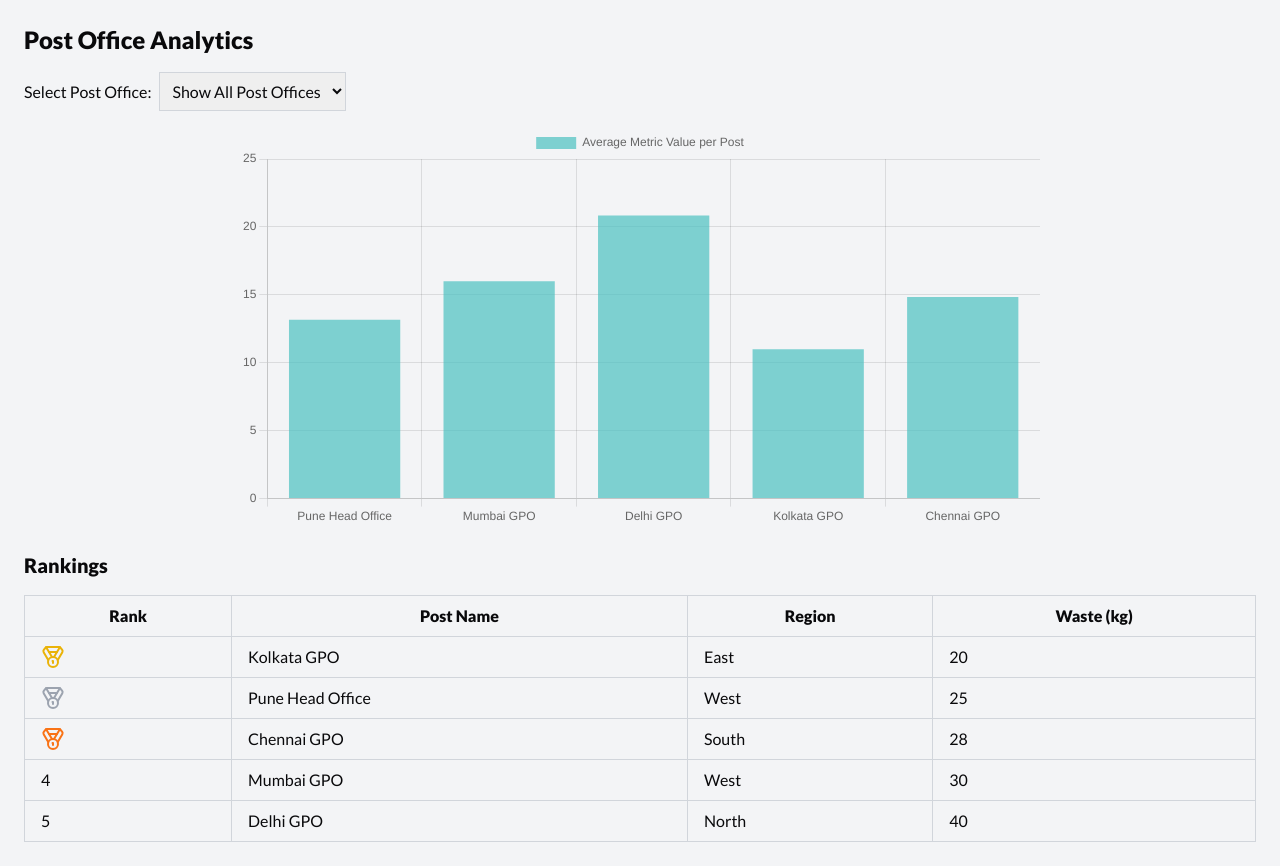
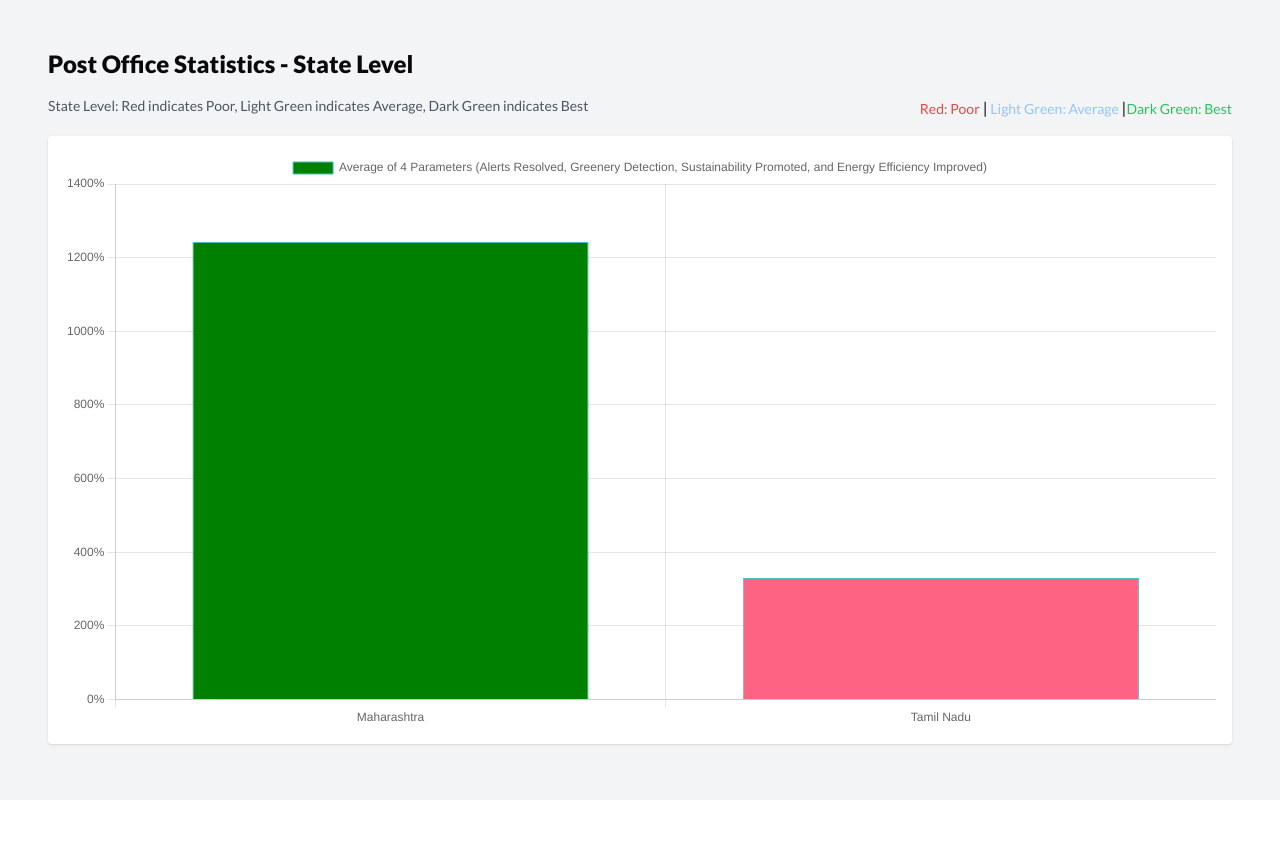
Before and after one commit to AyushKatre05/Swachhta---LiFE-Dashboard, a Next.js app: page /admin/dashboard/life-practice in a window 1280 px wide. After the commit the page ends 800 px from the top, so only its background shows below. Built offline with nearby package versions, Linux system fonts and the light colour scheme.

Commit message:
post data

```diff
--- a/src/app/(pages)/admin/dashboard/life-practice/page.jsx
+++ b/src/app/(pages)/admin/dashboard/life-practice/page.jsx
@@ -1,195 +1,199 @@
-"use client"
+"use client";
+
 import { useState, useEffect } from 'react';
-import Papa from 'papaparse';
 import { Bar } from 'react-chartjs-2';
-import { Medal } from 'lucide-react';
-import { Chart as ChartJS, CategoryScale, LinearScale, BarElement, Title, Tooltip, Legend } from 'chart.js';
+import Chart from 'chart.js/auto';
 
-// Register necessary components
-ChartJS.register(CategoryScale, LinearScale, BarElement, Title, Tooltip, Legend);
+const THRESHOLD = {
+    "Alerts Resolved": 5000,
+    "Greenery Detection": 200,
+    "Sustainability Promoted": 150,
+    "Energy Efficiency Improved": 100,
+};
 
-const AnalyticsPage = () => {
-  const [chartData, setChartData] = useState(null);
-  const [tableData, setTableData] = useState([]);
-  const [selectedPost, setSelectedPost] = useState(null);
+export default function PostOfficeStats() {
+    const [data, setData] = useState([]);
+    const [filteredData, setFilteredData] = useState([]);
+    const [level, setLevel] = useState('State'); // Tracks hierarchy level: State, Divisional, City
+    const [selected, setSelected] = useState(null); // Tracks selected item (state or divisional)
 
     useEffect(() => {
-    const fetchCSV = async () => {
-      try {
-        const response = await fetch('/post_office_stats.csv');
-        if (!response.ok) {
-          throw new Error(`HTTP error! status: ${response.status}`);
+        // Load JSON data from the public folder
+        fetch('/post_office_stats.json')
+            .then((response) => response.json())
+            .then((jsonData) => setData(jsonData));
+    }, []);
+
+    useEffect(() => {
+        if (level === 'State') {
+            setFilteredData(
+                data.reduce((acc, item) => {
+                    const existing = acc.find((d) => d.State === item.State);
+                    if (!existing) {
+                        acc.push({
+                            State: item.State,
+                            "Alerts Resolved": 0,
+                            "Greenery Detection": 0,
+                            "Sustainability Promoted": 0,
+                            "Energy Efficiency Improved": 0,
+                        });
                     }
-        const csvData = await response.text();
+                    const state = acc.find((d) => d.State === item.State);
+                    state["Alerts Resolved"] += item["Alerts Resolved"];
+                    state["Greenery Detection"] += item["Greenery Detection"];
+                    state["Sustainability Promoted"] += item["Sustainability Promoted"];
+                    state["Energy Efficiency Improved"] += item["Energy Efficiency Improved"];
+                    return acc;
+                }, [])
+            );
+        } else if (level === 'Divisional' && selected) {
+            setFilteredData(data.filter((item) => item.State === selected));
+        } else if (level === 'City' && selected) {
+            setFilteredData(data.filter((item) => item.Divisional === selected));
+        }
+    }, [level, selected, data]);
 
-        const parsedData = Papa.parse(csvData, {
-          header: true,
-          skipEmptyLines: true,
-          dynamicTyping: true,
-        }).data;
-
-        setTableData(parsedData);
-      } catch (error) {
-        console.error("Error fetching or parsing CSV data:", error);
+    const handleClick = (item) => {
+        if (level === 'State') {
+            setLevel('Divisional');
+            setSelected(item.State);
+        } else if (level === 'Divisional') {
+            setLevel('City');
+            setSelected(item.Divisional);
         }
     };
 
-    fetchCSV();
-  }, []);
-
-  const getMedal = (rank) => {
-    if (rank === 1) return <Medal className="text-yellow-500" />;
-    if (rank === 2) return <Medal className="text-gray-400" />;
-    if (rank === 3) return <Medal className="text-orange-500" />;
-    return rank; // For ranks 4 and above, display the rank number
+    const calculateAverage = (item) => {
+        const total = item["Alerts Resolved"] + item["Greenery Detection"] + item["Sustainability Promoted"] + item["Energy Efficiency Improved"];
+        return total / 4; // Average of the four metrics
     };
 
-  const handlePostChange = (event) => {
-    const postName = event.target.value;
-    setSelectedPost(postName);
+    const generateChartData = () => {
+        const labels = filteredData.map((item) => (level === 'State' ? item.State : level === 'Divisional' ? item.Divisional : item.City));
+        const averages = filteredData.map((item) => calculateAverage(item));
+
+        // Find the minimum and maximum averages
+        const minAverage = Math.min(...averages);
+        const maxAverage = Math.max(...averages);
+
+        const getColor = (value) => {
+            // Color scale: Red for lowest, Green for highest, others are in between
+            if (value === minAverage) {
+                return 'rgba(255, 99, 132, 1)'; // Red for lowest (poor)
+            }
+            if (value === maxAverage) {
+                return 'rgba(0, 128, 0, 1)'; // Green for highest (best)
+            }
+            // Other values between
+            const ratio = (value - minAverage) / (maxAverage - minAverage);
+            const red = Math.round(255 * (1 - ratio));
+            const green = Math.round(192 * ratio);
+            return 'rgba(`${red}`, `${green}`, 132, 0.6)'; // Gradients between red and green (average)
         };
 
-  if (tableData.length === 0) {
-    return <p>Loading...</p>;
-  }
-
-  const calculateAverages = (data) => {
-    const total = {
-      resolutionTime: 0,
-      alertsGenerated: 0,
-      paperIntake: 0,
-    };
-    data.forEach((entry) => {
-      total.resolutionTime += entry["Avg. Resolution Time (Hours)"];
-      total.alertsGenerated += entry["Alerts Generated"];
-      total.paperIntake += entry["Monthly Paper Waste (kg)"];
-    });
-    const count = data.length;
         return {
-      resolutionTime: total.resolutionTime / count,
-      alertsGenerated: total.alertsGenerated / count,
-      paperIntake: total.paperIntake / count,
+            labels,
+            datasets: [
+                {
+                    label: 'Average of 4 Parameters (Alerts Resolved, Greenery Detection, Sustainability Promoted, and Energy Efficiency Improved)',
+                    data: averages,
+                    backgroundColor: averages.map((value) => getColor(value)),
+                    borderColor: 'rgba(75, 192, 192, 1)',
+                    borderWidth: 1,
+                },
+            ],
         };
     };
 
-  const averages = calculateAverages(tableData);
-
-  // Rank the posts based on their paper waste
-  const rankedTableData = tableData
-    .map((entry) => ({
-      ...entry,
-      rank: 0, // Temporary rank to be replaced below
-    }))
-    .sort((a, b) => a["Monthly Paper Waste (kg)"] - b["Monthly Paper Waste (kg)"])
-    .map((entry, index) => {
-      const rank = index + 1;
-      return { ...entry, rank };
-    });
-
-  const selectedPostData = rankedTableData.find(
-    (entry) => entry["Post Name"] === selectedPost
-  );
-
-  const allPostsChartData = {
-    labels: tableData.map((entry) => entry["Post Name"]),
-    datasets: [
+    const options = {
+        responsive: true,
+        plugins: {
+            legend: {
+                display: true,
+                position: 'top',
+            },
+            annotation: {
+                annotations: [
                     {
-        label: 'Average Metric Value per Post',
-        data: tableData.map((entry) => {
-          // Calculate the average of the three metrics for each post
-          const resolutionTime = entry["Avg. Resolution Time (Hours)"] || 0;
-          const alertsGenerated = entry["Alerts Generated"] || 0;
-          const paperWaste = entry["Monthly Paper Waste (kg)"] || 0;
-          return (resolutionTime + alertsGenerated + paperWaste) / 3;
-        }),
-        backgroundColor: 'rgba(75, 192, 192, 0.7)', // Single consistent color for the bars
+                        type: 'line',
+                        yMin: 75,
+                        yMax: 75,
+                        borderColor: 'darkred', // Red and dark color for the threshold line
+                        borderWidth: 2,
+                        label: {
+                            content: '75% Threshold',
+                            enabled: true,
+                            position: 'start',
+                        },
                     },
                 ],
+            },
+        },
+        scales: {
+            y: {
+                ticks: {
+                    callback: function(value) {
+                        return value + '%'; // Show percentage on the y-axis
+                    },
+                },
+            },
+        },
+        onClick: (event, elements) => {
+            if (elements.length > 0) {
+                const index = elements[0].index;
+                handleClick(filteredData[index]);
+            }
+        },
     };
 
-
-  const selectedPostChartData = selectedPostData
-    ? {
-        labels: [
-          'Avg. Resolution Time (Hours)',
-          'Alerts Generated',
-          'Monthly Paper Waste (kg)'
-        ],
-        datasets: [
-          {
-            label: selectedPost,
-            data: [
-              selectedPostData["Avg. Resolution Time (Hours)"],
-              selectedPostData["Alerts Generated"],
-              selectedPostData["Monthly Paper Waste (kg)"],
-            ],
-            backgroundColor: 'rgba(0, 123, 255, 0.7)',
-          },
-          {
-            label: 'Average',
-            data: [
-              averages.resolutionTime,
-              averages.alertsGenerated,
-              averages.paperIntake
-            ],
-            backgroundColor: 'rgba(255, 99, 132, 0.7)',
-          },
-        ],
-      }
-    : null;
-
     return (
+        <div className="p-6">
+            <h1 className="text-2xl font-bold mb-4">Post Office Statistics - {level} Level</h1>
+            <div className="flex justify-between mb-4">
                 <div>
-      <h1 className="text-2xl font-bold mb-4">Post Office Analytics</h1>
-
-      <div className="mb-4">
-        <label htmlFor="postSelect" className="mr-2">Select Post Office:</label>
-        <select
-          id="postSelect"
-          value={selectedPost || ''}
-          onChange={handlePostChange}
-          className="p-2 border border-gray-300"
-        >
-          <option value="">Show All Post Offices</option>
-          {tableData.map((entry) => (
-            <option key={entry["Post Name"]} value={entry["Post Name"]}>
-              {entry["Post Name"]}
-            </option>
-          ))}
-        </select>
+                    {level === 'State' ? (
+                        <p className="text-sm text-gray-600">State Level: Red indicates Poor, Light Green indicates Average, Dark Green indicates Best</p>
+                    ) : level === 'Divisional' ? (
+                        <p className="text-sm text-gray-600">Divisional Level: Red indicates Poor, Light Green indicates Average, Dark Green indicates Best</p>
+                    ) : (
+                        <p className="text-sm text-gray-600">City Level: Red indicates Poor, Light Green indicates Average, Dark Green indicates Best</p>
+                    )}
                 </div>
-
-      <div style={{ width: '100%', maxWidth: '800px', margin: '0 auto' }}>
-        {selectedPost ? (
-          <Bar data={selectedPostChartData} />
+                <div>
+                    <span className="text-sm text-red-500">Red: Poor</span> |
+                    <span className="text-sm text-blue-300"> Light Green: Average </span> |
+                    <span className="text-sm text-green-500">Dark Green: Best</span>
+                </div>
+            </div>
+            <div className="bg-white p-4 rounded shadow">
+                {filteredData.length > 0 ? (
+                    <Bar data={generateChartData()} options={options} />
                 ) : (
-          <Bar data={allPostsChartData} />
+                    <p>Loading data...</p>
                 )}
             </div>
 
-      <h2 className="text-xl font-bold mt-6 mb-4">Rankings</h2>
-      <table className="table-auto w-full border-collapse border border-gray-300">
-        <thead>
-          <tr>
-            <th className="border border-gray-300 px-4 py-2">Rank</th>
-            <th className="border border-gray-300 px-4 py-2">Post Name</th>
-            <th className="border border-gray-300 px-4 py-2">Region</th>
-            <th className="border border-gray-300 px-4 py-2">Waste (kg)</th>
-          </tr>
-        </thead>
-        <tbody>
-          {rankedTableData.map((entry) => (
-            <tr key={entry["Post Name"]}>
-              <td className="border border-gray-300 px-4 py-2">{getMedal(entry.rank)}</td>
-              <td className="border border-gray-300 px-4 py-2">{entry["Post Name"]}</td>
-              <td className="border border-gray-300 px-4 py-2">{entry.Region}</td>
-              <td className="border border-gray-300 px-4 py-2">{entry["Monthly Paper Waste (kg)"]}</td>
-            </tr>
-          ))}
-        </tbody>
-      </table>
+            {level !== 'State' && (
+                <button
+                    className="mt-4 px-4 py-2 bg-blue-500 text-white rounded"
+                    onClick={() => {
+                        if (level === 'Divisional') setLevel('State');
+                        else if (level === 'City') setLevel('Divisional');
+                        setSelected(null);
+                    }}
+                >
+                    Go Back
+                </button>
+            )}
+
+            {level === 'City' && (
+                <button
+                    className="mt-4 px-4 py-2 bg-red-500 text-white rounded"
+                    onClick={() => alert("Alert sent for this post office city!")}
+                >
+                    Send Alert for This City
+                </button>
+            )}
         </div>
     );
-};
-
-export default AnalyticsPage;
+}
--- a/src/app/(pages)/dashboard/analytics/image/page.jsx
+++ b/src/app/(pages)/dashboard/analytics/image/page.jsx
@@ -94,7 +94,7 @@ function Home() {
     datasets: [
       {
         data: [result?.total_waste_area, result?.image_area - result?.total_waste_area],
-        backgroundColor: ['rgba(255, 99, 132, 0.6)', 'rgba(75, 192, 192, 0.6)'],
+        backgroundColor: ['rgba(139, 0, 0, 1)', 'rgba(75, 192, 192, 0.6)'],
         borderWidth: 1,
       },
     ],
```
Also changed, not shown: public/post_office_stats.json (added, +173 -0 lines). Lines whose indentation alone changed are shown as unchanged.
